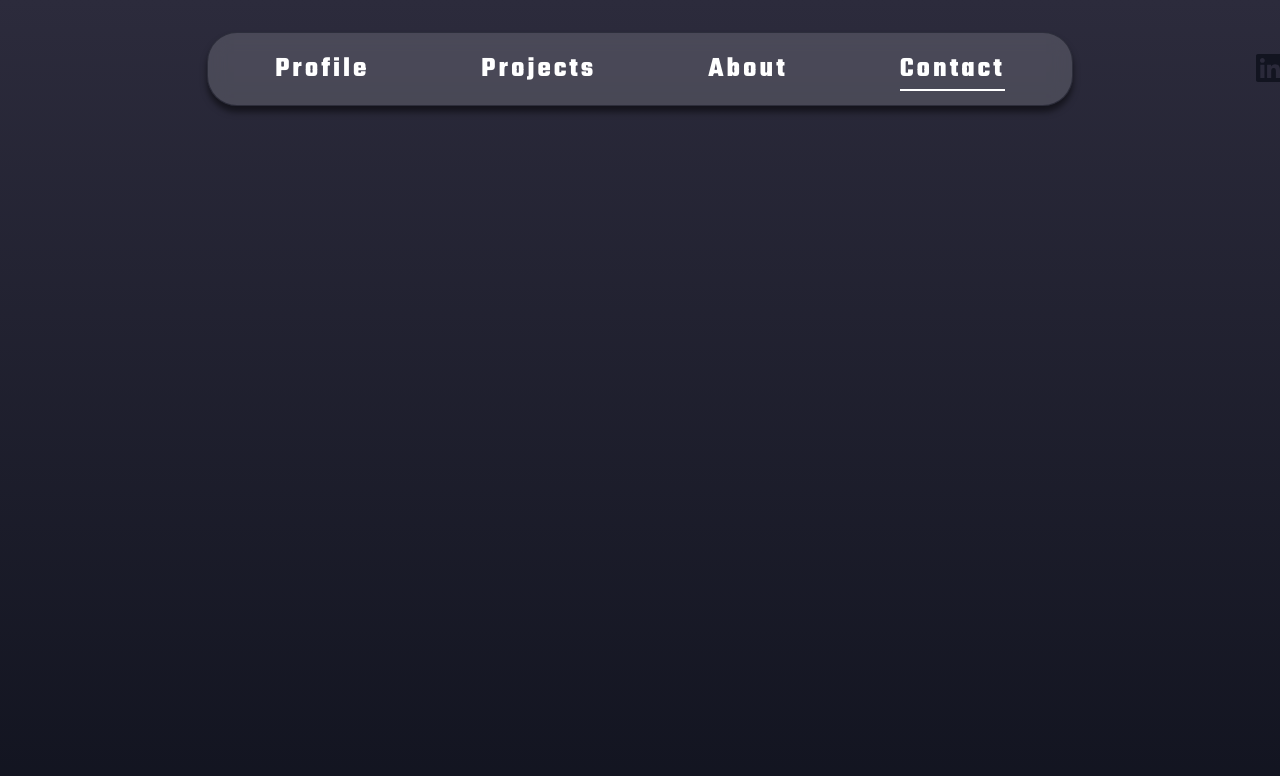
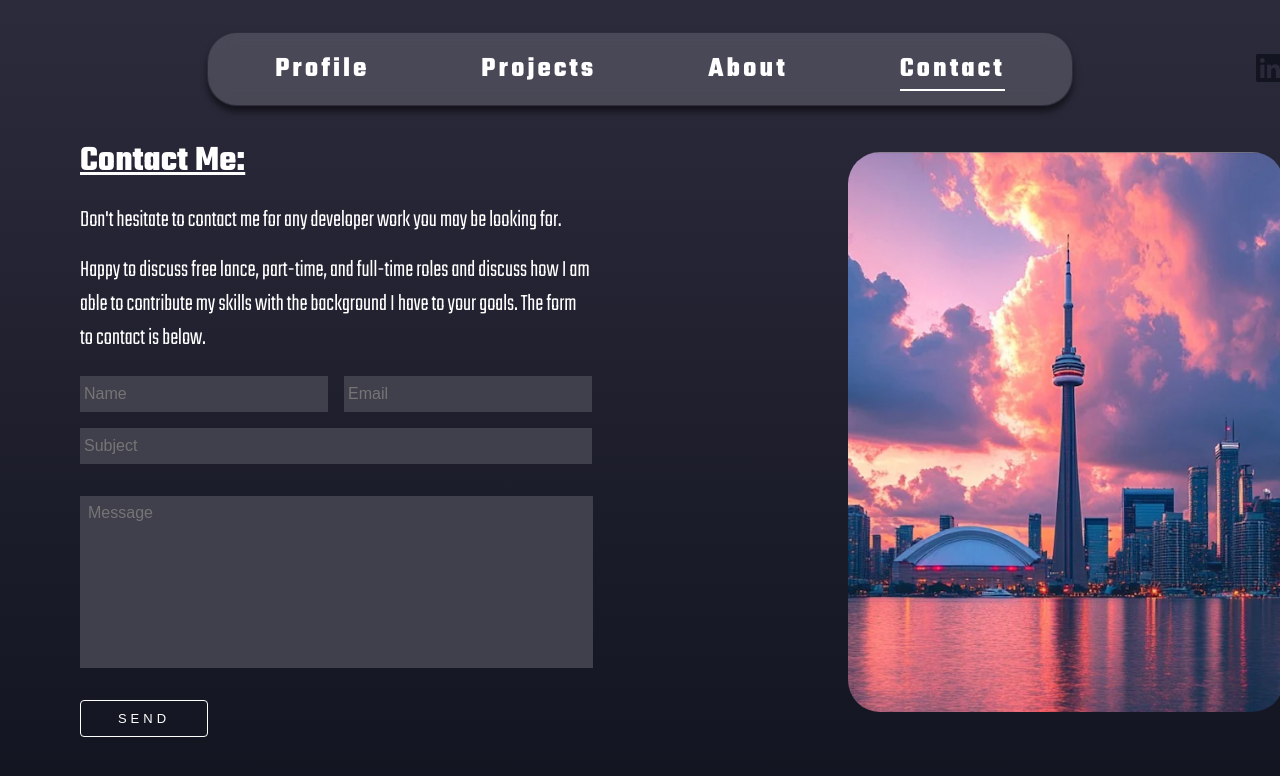
Before and after one commit to imarcus14/personal-website, a React (Vite) app: page /contact in a window 1280 px wide. Shown: the top 776 px of the page. Built offline with nearby package versions, Linux system fonts and the light colour scheme; a web font is replaced by a local one.

Commit message:
Add a form and styling for it

```diff
--- a/index.html
+++ b/index.html
@@ -12,5 +12,15 @@
   <body>
     <div id="root"></div>
     <script type="module" src="/src/main.jsx"></script>
+    <script type="text/javascript"
+        src="https://cdn.jsdelivr.net/npm/@emailjs/browser@4/dist/email.min.js">
+    </script>
+    <script type="text/javascript">
+      (function(){
+          emailjs.init({
+            publicKey: "HYmF-JQL0Pl-xbNNY",
+          });
+      })();
+    </script>
   </body>
 </html>
--- a/src/App.jsx
+++ b/src/App.jsx
@@ -3,6 +3,7 @@ import "./App.scss";
 import { BrowserRouter, Route, Routes } from "react-router-dom";
 
 import About from "./pages/About/About";
+import Contact from "./pages/Contact/Contact";
 // import Footer from "./components/Footer/Footer";
 import Header from "./components/Header/Header";
 import ProfilePage from "./pages/ProfilePage/ProfilePage";
@@ -16,7 +17,7 @@ function App() {
         <Routes>
           <Route index element={<ProfilePage />} />
           <Route path="/projects" element={<ProjectPage />} />
-          <Route path="/contact" element={""} />
+          <Route path="/contact" element={<Contact />} />
           <Route path="/about" element={<About />} />
         </Routes>
         {/* <Footer /> */}
--- a/src/App.scss
+++ b/src/App.scss
@@ -15,13 +15,17 @@
 //   // background-color: #83A986;
 // }
 
+html, body {
+  height: 100%;
+  margin: 0;
+}
+
 body {
   background-image: linear-gradient(#2C2B3C, #121420);
   background-repeat: no-repeat;
   background-position: center;
+  background-attachment: fixed;
   background-size: cover;
-  min-height: 100vh;
-  margin: 0;
 }
 
 header {
--- /dev/null
+++ b/src/components/ContactForm/ContactForm.jsx
@@ -0,0 +1,45 @@
+import "./ContactForm.scss";
+
+import emailjs from "@emailjs/browser";
+import { useRef } from "react";
+
+const ContactForm = () => {
+  const refForm = useRef();
+
+  const sendEmail = (e) => {
+    e.preventDefault();
+
+    emailjs
+      .sendForm(
+        "service_nvzk8km",
+        "template_45afwgu",
+        refForm.current,
+        "HYmF-JQL0Pl-xbNNY"
+      )
+      .then(
+        () => {
+          alert("Message sent successfully!");
+          e.target.reset();
+        },
+        (error) => {
+          alert("Failed to send the message. Error: " + error.text);
+        }
+      );
+  };
+
+  return (
+    <form className="contact-form" ref={refForm} onSubmit={sendEmail}>
+      <div className="form-upper">
+        <input type="text" name="name" placeholder="Name" required />
+        <input type="email" name="email" placeholder="Email" required />
+      </div>
+      <div className="form-lower">
+        <input type="text" name="subject" placeholder="Subject" required />
+        <textarea placeholder="Message" name="message" required></textarea>
+        <input type="submit" className="flat-button" value="SEND" />
+      </div>
+    </form>
+  );
+};
+
+export default ContactForm;
--- /dev/null
+++ b/src/components/ContactForm/ContactForm.scss
@@ -0,0 +1,73 @@
+.contact-form{
+    position: absolute;
+    top: 21rem;
+    left: 5rem;
+    display: flex;
+    flex-direction: column;
+    gap: 1rem;
+    width: 40%;
+    animation: fadeIn 1s 1.1s backwards;
+
+
+}
+
+.form-upper{
+    display: flex;
+    gap: 1rem;
+    width: 100%;
+}
+
+.form-lower{
+    display: flex;
+    flex-direction: column;
+    gap: 2rem;
+    width: 98.5%;
+
+}
+
+input[type='text'],
+input[type='email']{
+    width: 100%;
+    height: 1.75rem;
+    padding: 0.25rem;
+    font-family: sans-serif;
+    font-size: 1rem;
+    background-color: #403F4C;
+    border: none;
+    color: white;
+}
+
+textarea{
+    resize: none;
+    height: 9.75rem;
+    width: 98.5%;
+    padding: 0.5rem;
+    font-family: sans-serif;
+    font-size: 1rem;
+    background-color: #403F4C;
+    border: none;
+    color: white;
+}
+
+input[type='submit']{
+    color: white;
+    width: 8rem;
+    font-size: 13px;
+    font-weight: 400;
+    letter-spacing: 4px;
+    font-family: sans-serif;
+    text-decoration: none;
+    padding: 10px 18px;
+    border: 1px solid white;
+    background-color: transparent;
+    animation: fadeIn 1s 1.4s backwards;
+    white-space: nowrap;
+    border-radius: 0.25rem;
+    position: relative;
+
+    &:hover{
+        color: #121420;
+        background: white;
+    }
+
+}
--- a/src/pages/About/About.jsx
+++ b/src/pages/About/About.jsx
@@ -29,16 +29,18 @@ const About = () => {
             A little extra about me, I am a big sneakerhead and I love fashion,
             hence the background in luxury retail. I’m a lover of food and being
             able to try dishes I have never tried before, as well I have
-            recently started to dive deeper into gaming.{" "}
+            recently started to dive deeper into gaming.
           </p>
           <p>I also have an very cute dog if you ever want to see pictures.</p>
         </div>
       </div>
-      <img
-        className="about__pic"
-        src={profilePic}
-        alt="profile picture of me"
-      />
+      <div className="about__pic-container">
+        <img
+          className="about__pic"
+          src={profilePic}
+          alt="profile picture of me"
+        />
+      </div>
     </div>
     // </motion.div>
   );
--- a/src/pages/About/About.scss
+++ b/src/pages/About/About.scss
@@ -43,3 +43,39 @@
         opacity: 1;
     }
 }
+
+
+.about__pic-container {
+    display: inline-block;
+    position: relative;
+    left: 3rem;
+  }
+
+  .about__pic-container::before {
+    content: "";
+    position: absolute;
+    top: -5px;
+    left: -5px;
+    right: -5px;
+    bottom: -5px;
+    border: 2px solid transparent;
+    border-radius: 14rem;
+    animation: borderExpand 1.5s ease-in-out infinite alternate;
+  }
+
+  @keyframes borderExpand {
+    0% {
+      border-color: transparent;
+      transform: scale(1);
+    }
+    100% {
+      border-color: #403F4C;
+      transform: scale(1.2);
+    }
+  }
+
+  .about__pic {
+    display: block;
+    width: 20rem;
+    height: auto;
+  }
--- /dev/null
+++ b/src/pages/Contact/Contact.jsx
@@ -0,0 +1,30 @@
+import "./Contact.scss";
+
+import ContactForm from "../../components/ContactForm/ContactForm";
+import toronto from "../../assets/photos/toronto.png";
+
+const Contact = () => {
+  return (
+    <div className="container">
+      <div className="contact">
+        <h2>Contact Me:</h2>
+        <p>
+          Don't hesitate to contact me for any developer work you may be looking
+          for.
+        </p>
+
+        <p>
+          Happy to discuss free lance, part-time, and full-time roles and
+          discuss how I am able to contribute my skills with the background I
+          have to your goals. The form to contact is below.
+        </p>
+      </div>
+      <ContactForm />
+      <div className="toronto-container">
+        <img className="toronto" src={toronto} alt="Toronto skyline" />
+      </div>
+    </div>
+  );
+};
+
+export default Contact;
--- /dev/null
+++ b/src/pages/Contact/Contact.scss
@@ -0,0 +1,26 @@
+.contact{
+    font-family: "Teko";
+    color: white;
+    position: absolute;
+    top: 6rem;
+    left: 5rem;
+    font-size: 1.5rem;
+    font-weight: 200;
+    width: 40%;
+    display: flex;
+    flex-direction: column;
+    gap: 1rem;
+    animation: fadeIn 1s 1s backwards;
+
+    h2{
+        text-decoration: underline;
+    }
+}
+
+.toronto{
+    height: 35rem;
+    position: relative;
+    left: 53rem;
+    top: 7rem;
+    border-radius: 2rem;
+}
```
Also changed, not shown: src/assets/icons/toronto.svg (added), src/assets/photos/toronto.png (added).
